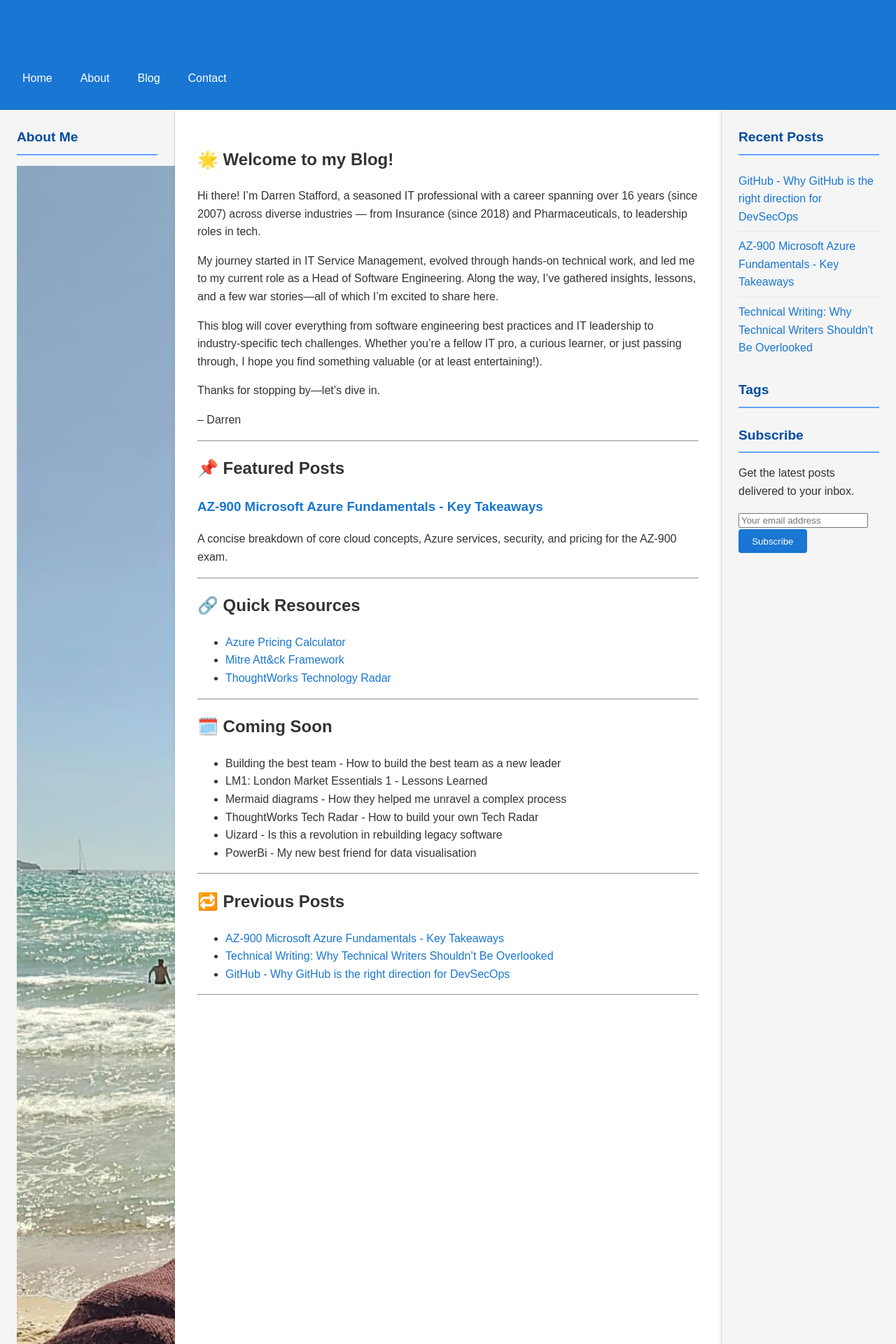
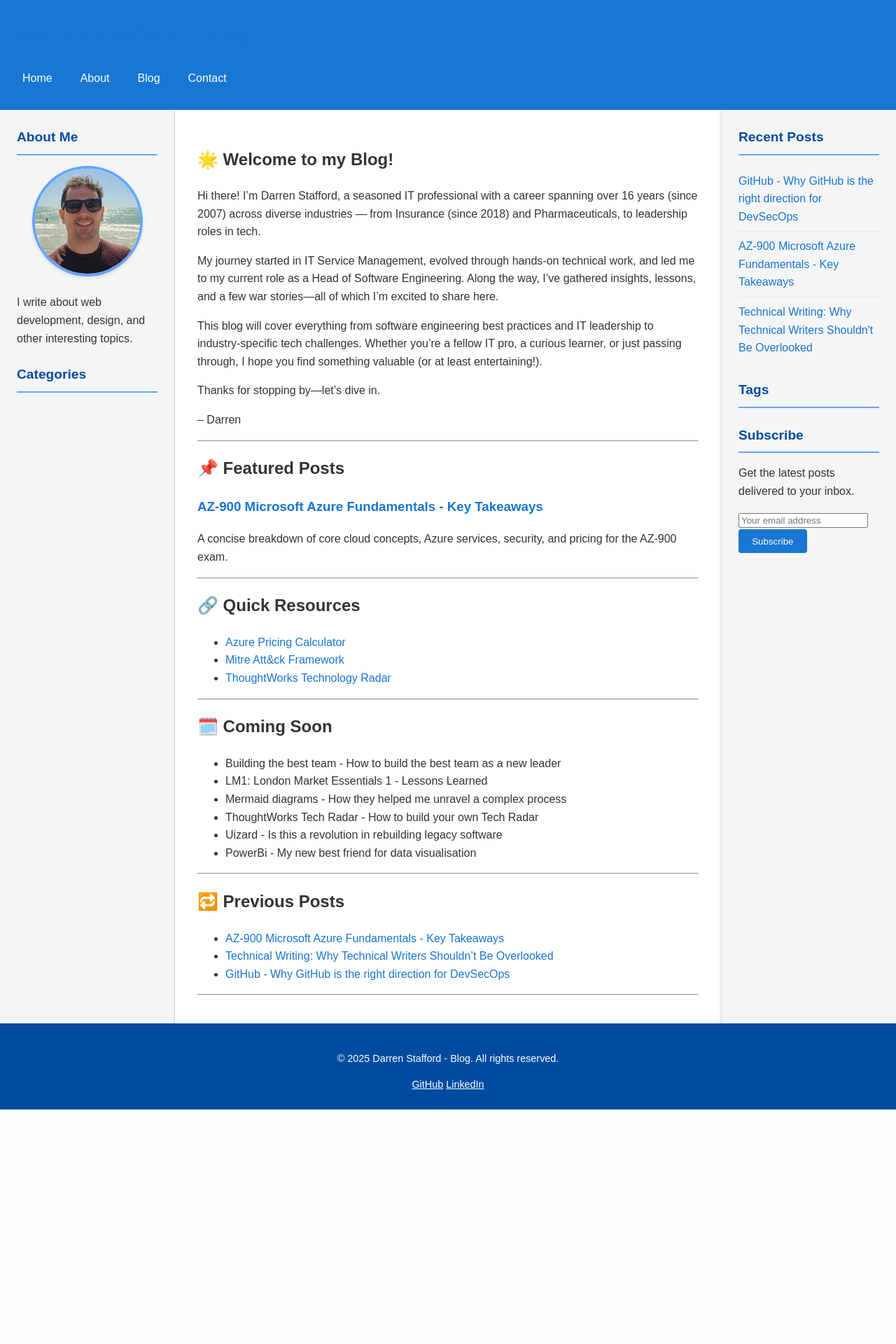
Before and after one commit to dazstaffs/blog, a Jekyll site: the page built from index.md, in a window 1280 px wide. Shown: the top 1920 px of the page at 70% size. Built offline with Jekyll 4.4.1, drawn with Linux system fonts in a browser that asks for light colours; after the commit the page ends 1585 px from its top, so only the background shows below that.

Commit message:
adjusted profile size and main header text colour

```diff
--- a/_sass/main.scss
+++ b/_sass/main.scss
@@ -61,6 +61,7 @@ a {
   h1 {
     margin: 0;
     font-size: 2rem;
+    color: $light-text;
   }
 
   .nav {
@@ -120,11 +121,33 @@ a {
     }
   }
 
+  .profile-img{
+    width: 150px;
+    height: 150px;
+    border-radius: 50%;
+    object-fit: cover;
+    border: 4px solid $primary-light;
+    box-shadow: $shadow;
+    margin: 0 auto 1.5rem;
+    display: block;
+    transition: all 0.3s ease;
+
+    &:hover{
+      border-color: $primary-dark;
+      transform: scale(1.05);
+    }
+  }
+
   @media (max-width: 768px) {
     &-left, &-right {
       grid-column: 1 / -1;
       border: none;
       border-bottom: 1px solid darken($secondary-color, 10%);
+    }
+
+    .profile-img{
+      width: 120px;
+      height: 120px;
     }
   }
 }
```
Also changed, not shown: assets/images/profile.jpg.
